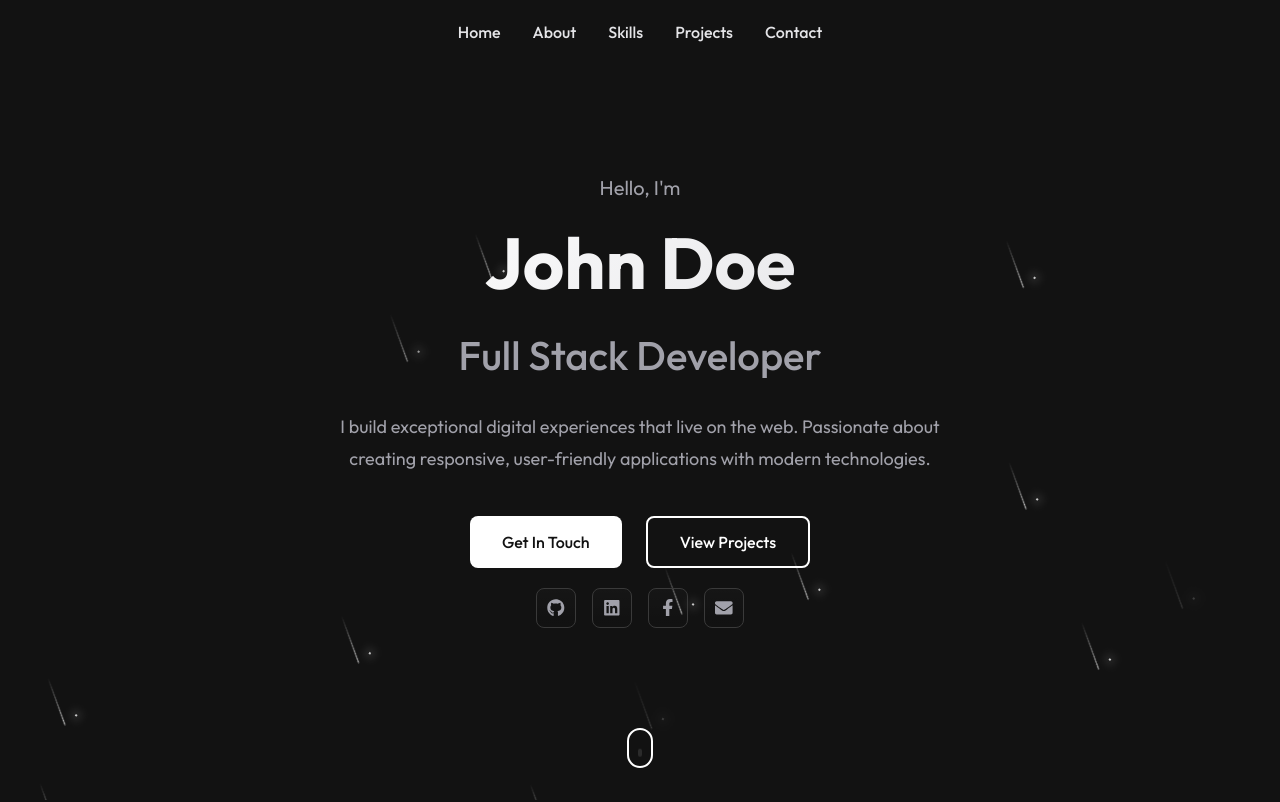
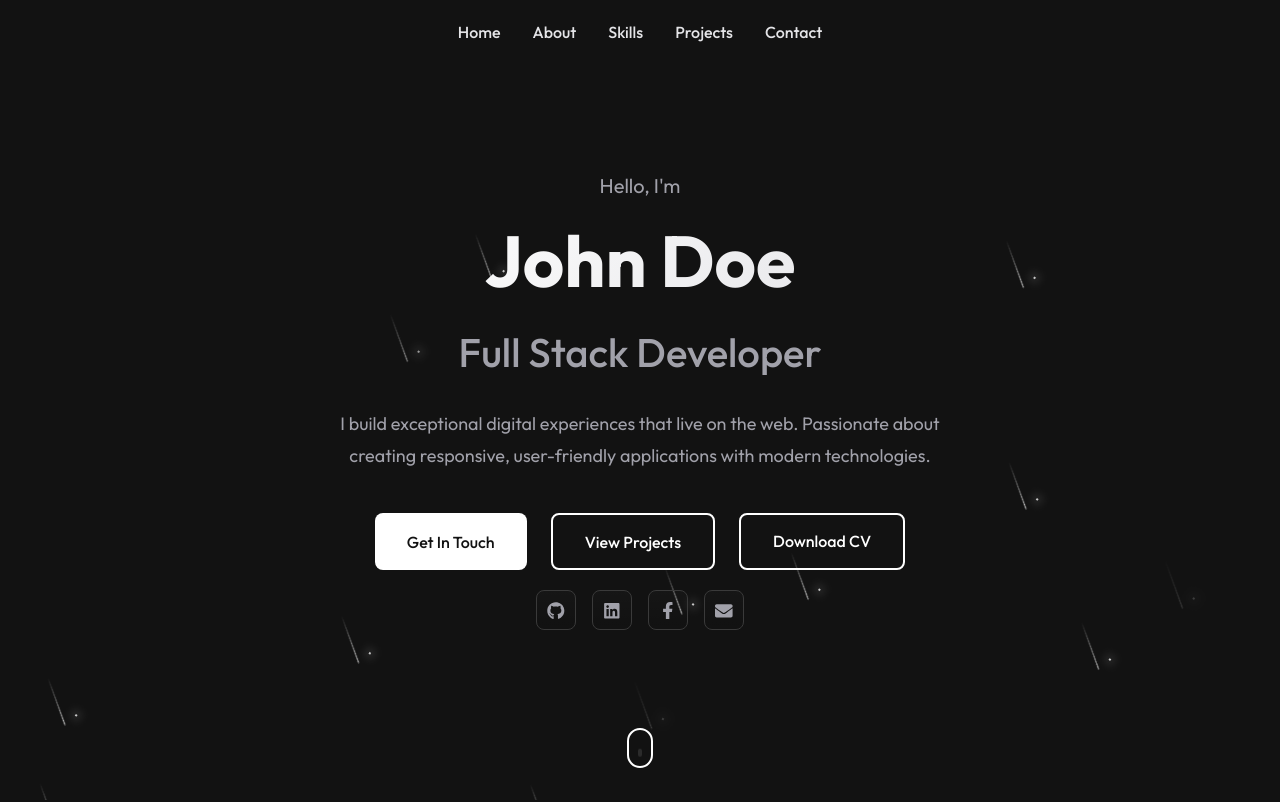
Before and after one commit to programophile/programophile.github.io, a React (Vite) app in the folder portfolio-website/: page / in a window 1280 px wide. Shown: the top 802 px of the page. Built offline with nearby package versions, Linux system fonts and the light colour scheme.

Commit message:
feat: add download button for CV in Hero component

```diff
--- a/portfolio-website/src/components/Hero.jsx
+++ b/portfolio-website/src/components/Hero.jsx
@@ -73,7 +73,6 @@ const Hero = () => {
             {/* Replace with your name */}
             John Doe
           </motion.h1>
-
           <motion.h2
             className="hero-subtitle"
             initial={{ opacity: 0, y: 20 }}
@@ -106,6 +105,9 @@ const Hero = () => {
             <button className="btn btn-outline" onClick={scrollToProjects}>
               View Projects
             </button>
+            <a href="/cv.pdf" className="btn btn-outline" download>
+              Download CV
+            </a>
           </motion.div>
 
           <motion.div
```
